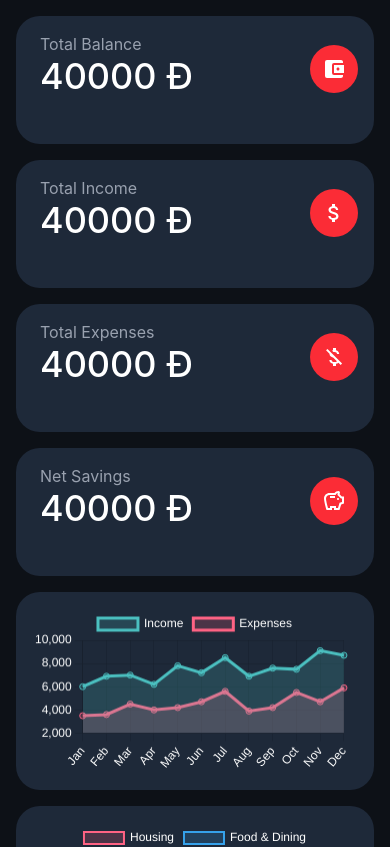
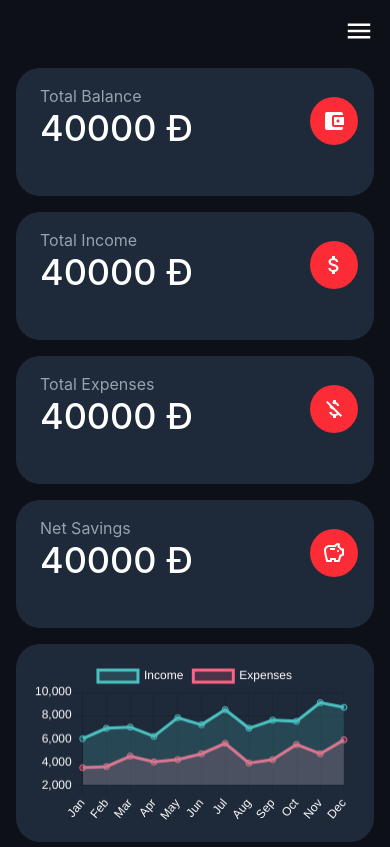
Before and after one commit to rigby200602/expense-tracking, a React (Vite) app: page / in a window 390 px wide. Shown: the top 847 px of the page. Built offline with nearby package versions, Linux system fonts and the light colour scheme.

Commit message:
feat: add mobile menu button to Navbar component

```diff
--- a/src/components/Navbar.tsx
+++ b/src/components/Navbar.tsx
@@ -1,6 +1,7 @@
 import { useEffect, useRef } from "react";
 import { Link } from "react-router";
 import { FaRegUserCircle, FaArrowDown } from "react-icons/fa";
+import { IoMdMenu } from "react-icons/io";
 import { useAppContext } from "../context/AppContext";
 
 
@@ -70,6 +71,15 @@ const Navbar = () => {
           </div>
         )}
       </div>
+      {/* Mobile divices */}
+      <div className="md:hidden">
+        <button
+          onClick={() => {}}
+          className="text-white text-3xl mr-4 mt-4"
+        >
+          <IoMdMenu />
+        </button>
+      </div>
     </div>
   );
 };
```
